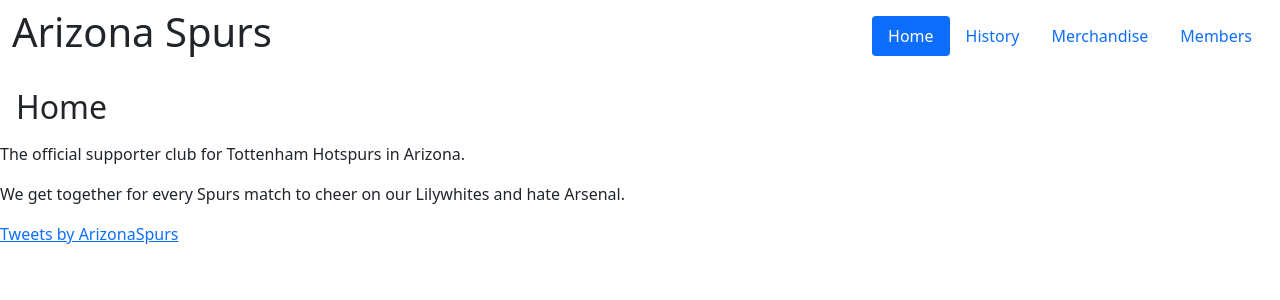
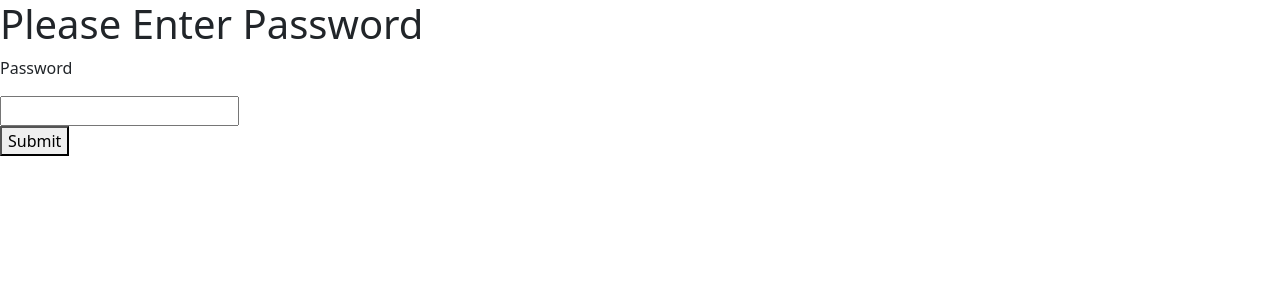
Before and after one commit to JMan4342/ArizonaSpurs, a React (Create React App) app: page / in a window 1280 px wide. Shown: the top 300 px of the page. Built offline with nearby package versions, Linux system fonts and the light colour scheme.

Commit message:
Create login page for member section

```diff
--- /dev/null
+++ b/src/components/Login/Login.js
@@ -0,0 +1,18 @@
+import React from "react";
+
+export default function Login() {
+  return (
+    <div>
+      <h1>Please Enter Password</h1>
+      <form>
+        <label>
+          <p>Password</p>
+          <input type="password" />
+        </label>
+        <div>
+          <button type="submit">Submit</button>
+        </div>
+      </form>
+    </div>
+  );
+}
--- a/src/components/PortfolioContainer.js
+++ b/src/components/PortfolioContainer.js
@@ -5,11 +5,17 @@
 import Home from "./pages/Home";
 import Merchandise from "./pages/Merchandise";
 import Member from "./pages/Member";
+import Login from "./Login/Login";
 // import Dashboard from "./Dashboard/Dashboard";
 // import Preferences from "./Preferences/Preferences";
 
 export default function PortfolioContainer() {
   const [currentPage, setCurrentPage] = useState("Home");
+  const [token, setToken] = useState();
+
+  if(!token) {
+    return <Login setToken={setToken} />
+  }
 
   // This method is checking to see what the value of `currentPage` is. Depending on the value of currentPage, we return the corresponding component to render.
   const renderPage = () => {
```
